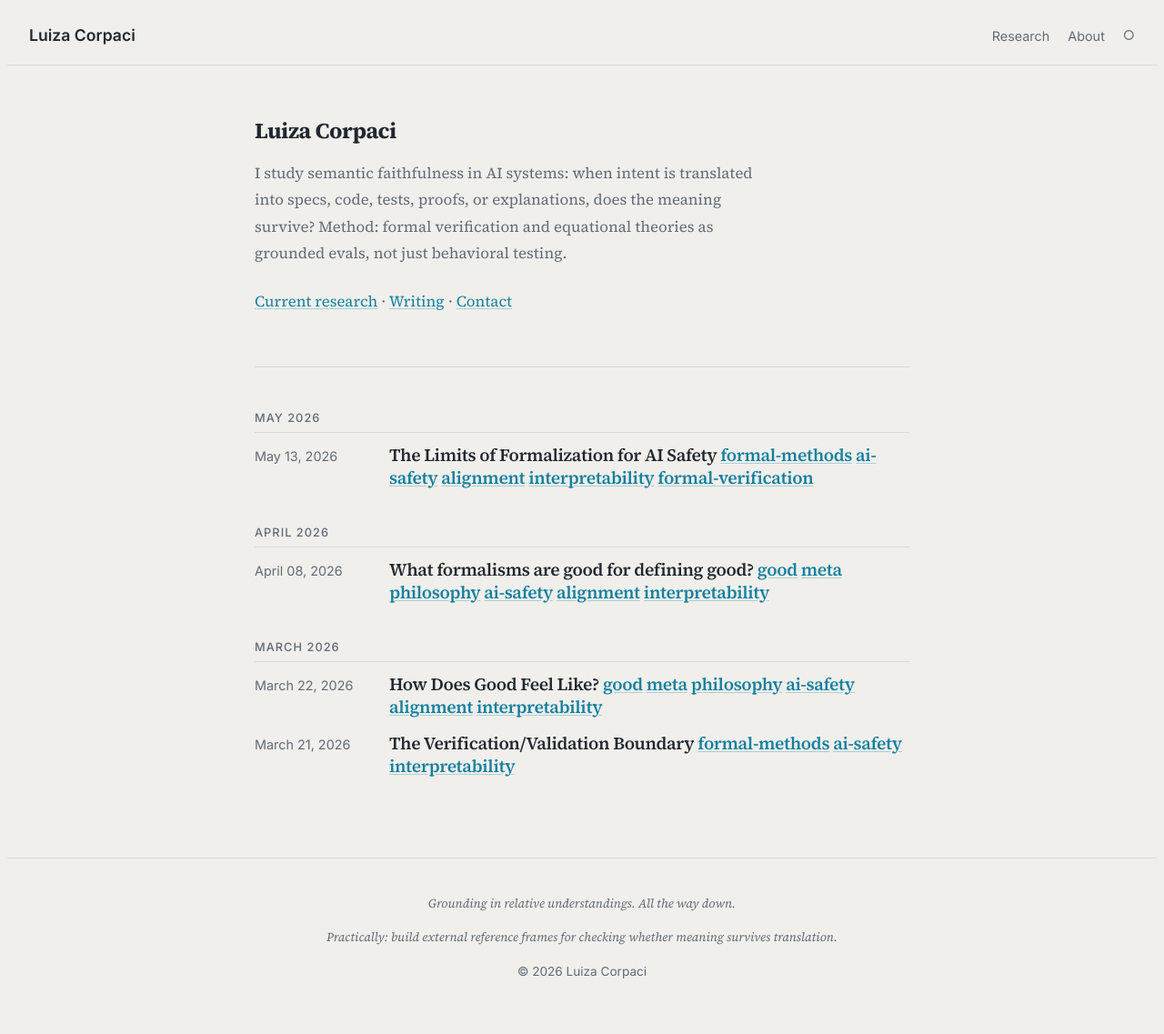
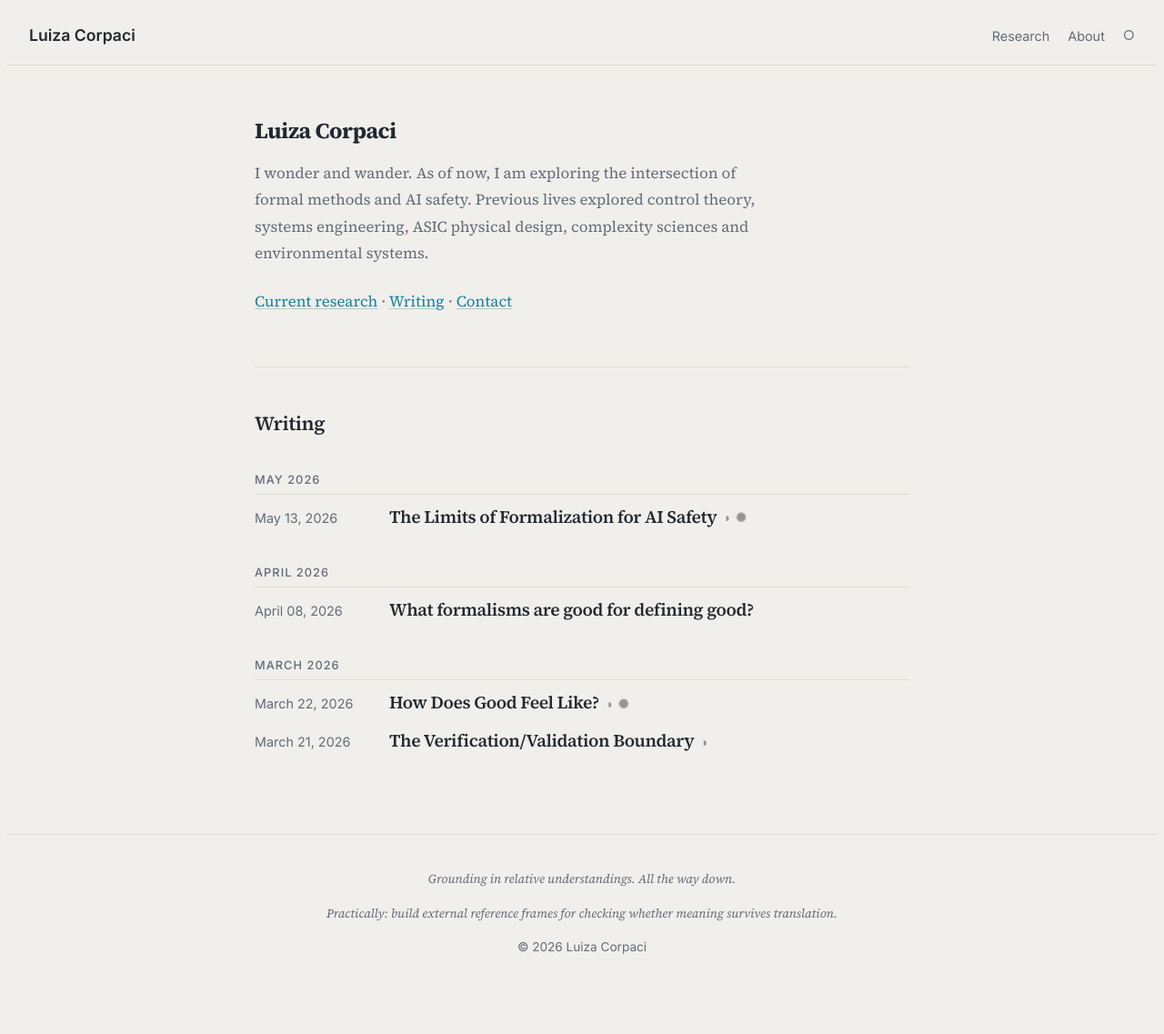
Before and after one commit to corpaci/corpaci.github.io, a Jekyll site: the page built from index.html, in a window 1280 px wide. Shown: the whole page at 91% size. Built offline with Jekyll 4.4.1, drawn with Linux system fonts in a browser that asks for light colours; after the commit the page ends 1110 px from its top, so only the background shows below that.

Commit message:
Homepage: hand-written intro + open-questions section; update CLAUDE.md to the session's conventions
The intro is Luiza's own text in a comment-marked slot (one spelling fix:
lifes -> lives). The open-questions list ships commented out pending her final
selection; a Writing heading structures the archive below. CLAUDE.md now
documents the single-class strata, the swaps vocabulary, the night-view feed
filter and its no-nested-divs constraint, the breathing-toggle/glyph
discoverability mechanics, the /map/ page, and the Liquid-templated llms.txt.

Co-Authored-By: Claude Fable 5 <noreply@anthropic.com>

```diff
--- a/index.html
+++ b/index.html
@@ -3,14 +3,29 @@ layout: default
 ---
 <div class="home-identity">
   <h1>Luiza Corpaci</h1>
-  <p>I study semantic faithfulness in AI systems: when intent is translated into specs, code, tests, proofs, or explanations, does the meaning survive? Method: formal verification and equational theories as grounded evals, not just behavioral testing.</p>
+  <!-- ↓ interim intro — replace with your own text; everything between these
+       comments is the slot -->
+  <!-- <p>I study semantic faithfulness in AI systems: when intent is translated into specs, code, tests, proofs, or explanations, does the meaning survive? Method: formal verification and equational theories as grounded evals, not just behavioral testing.</p> -->
+   <p>I wonder and wander. As of now, I am exploring the intersection of formal methods and AI safety. Previous lives explored control theory, systems engineering, ASIC physical design, complexity sciences and environmental systems.</p>
+  <!-- ↑ end intro slot -->
   <p><a href="/research/">Current research</a> &middot; <a href="/#writing">Writing</a> &middot; <a href="/about/#contact">Contact</a></p>
 </div>
+
+<!-- <div class="home-questions">
+  <h2>Open questions</h2>
+  <ul>
+    <li>Can a verifier's scope be fixed at build time, so that "out of scope" is a checked guarantee rather than a guess? <a class="oq-link" href="/formalization-limits/">limits to formalization →</a></li>
+    <li>Do a model's internal features hold still exactly where the training rules run out ; the place interpretability is needed most? <a class="oq-link" href="/interpretability-grounding/">interpretability &amp; grounding →</a></li>
+    <li>Can bias be measured from the symmetry of a model's own geometry, without anyone first defining "fair"? <a class="oq-link" href="/projects/bias-measurement/">bias measurement →</a></li>
+    <li>What separates a system that follows the relevance we gave it from one that generates its own? <a class="oq-link" href="/active-inference/">active inference →</a></li>
+  </ul>
+</div> -->
 
 {% assign visible_posts = site.posts | where_exp: "post", "post.hidden != true" %}
 {% assign posts_by_month = visible_posts | group_by_exp: "post", "post.date | date: '%B %Y'" %}
 
 <div class="posts" id="writing">
+  <h2>Writing</h2>
   {% for month_group in posts_by_month %}
   <h2 class="timeline-month">{{ month_group.name }}</h2>
   {% for post in month_group.items %}
@@ -18,9 +33,8 @@ layout: default
     <time class="entry_date">{{ post.date | date: "%B %d, %Y" }}</time>
     <h2 class="post-title">
       <a href="{{ post.url }}" class="entry_title">{{ post.title }}</a>
-      {% for tag in post.tags %}
-      <a href="#" class="tag-badge">{{ tag }}</a>
-      {% endfor %}
+      {%- if post.content contains 'class="in-night' %} <span class="stratum-glyph" title="deepens in night">◑</span>{% endif %}
+      {%- if post.content contains 'class="in-beyond' %} <span class="stratum-glyph" title="and further in spectrum">✺</span>{% endif %}
     </h2>
   </article>
   {% endfor %}
```
Also changed, not shown: CLAUDE.md (+30 -17 lines).
